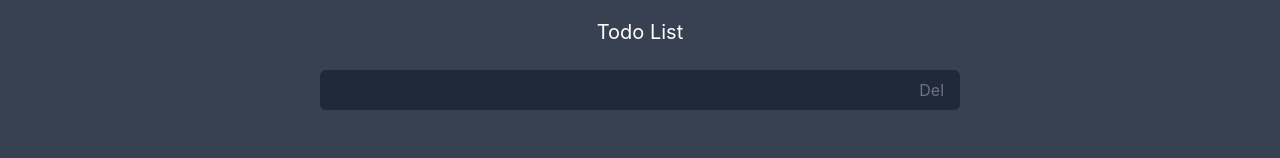
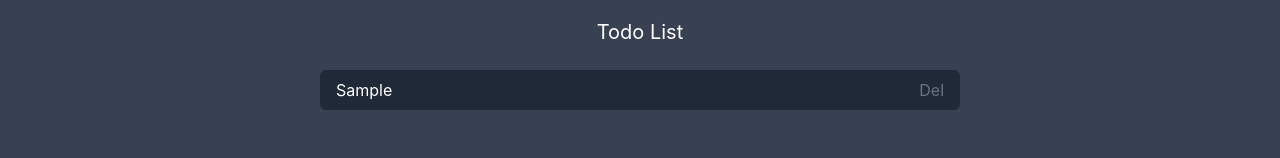
Before and after one commit to akio777/react-todo, a React (Create React App) app: page /react-todo/todo in a window 1280 px wide. Both pictures are taken after typing "Sample" into the empty fields and a click on the button "Add". Shown: the part 142-300 px from the top of the page. Built offline with nearby package versions, Linux system fonts and the light colour scheme.

Commit message:
update Done style

```diff
--- a/src/components/List.jsx
+++ b/src/components/List.jsx
@@ -1,21 +1,11 @@
-import React, { useState } from 'react'
+import React from 'react'
 
-export default function List({str}) {
-  const [finished, setFinished] = useState(false)
-
-  function toggleFinish() {
-    if (finished) {
-      setFinished(false)
-    }
-    else setFinished(true)
-  }
-
+export default function List({ obj, deleteList, toggleDone }) {
   return (
-    <div className={ finished ? "mb-2 px-4 py-2 flex bg-gray-800 text-green-500 rounded-md cursor-pointer transition-all hover:bg-gray-600":
-      "mb-2 px-4 py-2 flex bg-gray-800 text-white rounded-md cursor-pointer transition-all hover:bg-gray-600"}
-    title={finished ? "Mark as Undone" : "Mark as Done"} onClick={toggleFinish}>
-      <h1 className="noselect max-w-full flex-auto overflow-ellipsis whitespace-nowrap">{finished ? "✔ "+str : str}</h1>
-      <button className="text-gray-500 transition-all hover:text-red-600" title="Delete task">Del</button>
+    <div className="mb-2 px-4 py-2 flex bg-gray-800 text-white rounded-md cursor-pointer transition-all hover:bg-gray-600"
+      title={obj.done ? "Mark as Undone" : "Mark as Done"} onClick={toggleDone}>
+      <h1 className={obj.done ? "noselect max-w-full flex-auto overflow-ellipsis line-through text-green-500 whitespace-nowrap" : "noselect max-w-full flex-auto overflow-ellipsis whitespace-nowrap"}>{obj.str}</h1>
+      <button className="text-gray-500 transition-all hover:text-red-600" title="Delete task" onClick={(e) => { e.stopPropagation(); deleteList() }}>Del</button>
     </div>
   )
 }
```
